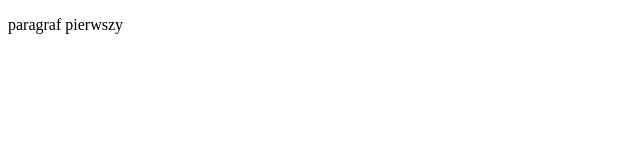
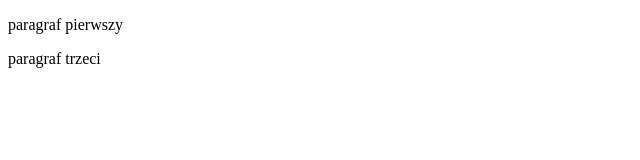
Before and after one commit to AleksandraFalfasinska/AleksandraFalfasinska.github.io, a plain HTML site: page index.html in a window 1280 px wide. Shown: the full height of the page, 0-640 px from the left. Drawn offline with Linux system fonts and the light colour scheme.

Commit message:
Add next paragraph

```diff
--- a/index.html
+++ b/index.html
@@ -10,6 +10,7 @@
 
 <body>
     <p>paragraf pierwszy</p>
+    <p>paragraf trzeci</p>
 </body>
 
 
```
